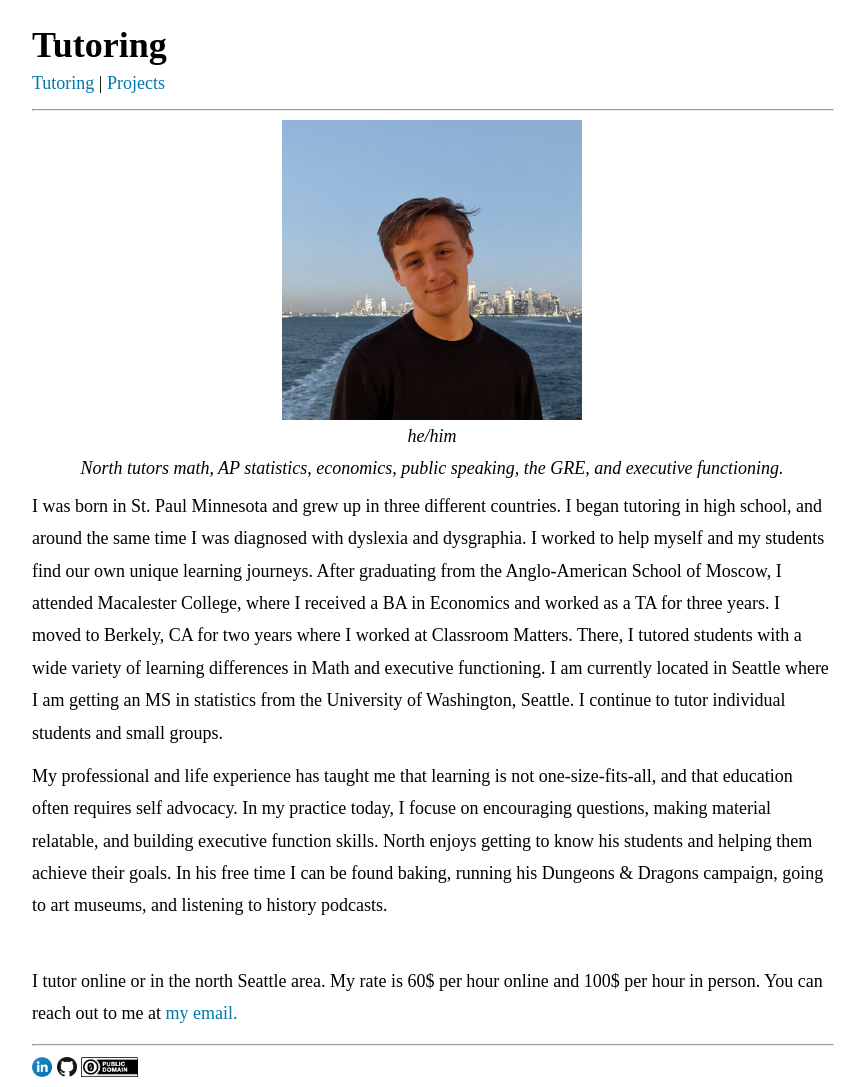
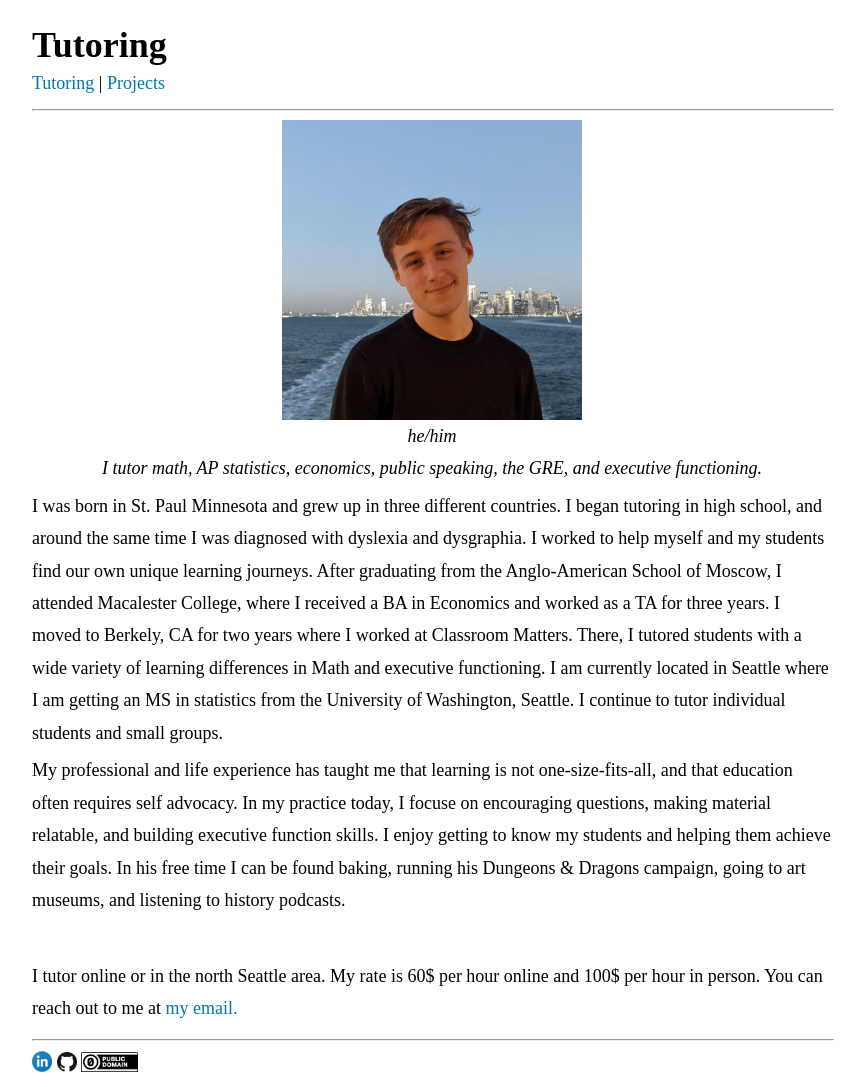
Before and after one commit to NorthCarpenter/NorthCarpenter.github.io, a Jekyll site: the page built from Tutoring.html, in a window 1280 px wide. Shown: the whole page, without its empty margins (208-1073 px from the left). Built offline with Jekyll 4.4.1, drawn with Linux system fonts in a browser that asks for light colours.

Commit message:
Diffrent footer fix
and some gramer reordering

```diff
--- a/Projects/Spreadsheets/spreadsheets.html
+++ b/Projects/Spreadsheets/spreadsheets.html
@@ -8,8 +8,7 @@
 <body>
     <p>Here are some spreadsheets I've made.
         <br>
-        This sheet is designed to analyse the outcome of an AMPTA mock trial tournament. The sheet was originaly created at the Universtiy of Arisona by several authors. It was modified to work for 10 person teams by Dan Burgess at Macalester College. I added team scores, score deviations, and explinations to the sheet.
-        <a href="https://docs.google.com/spreadsheets/d/1HhQMYNJav0S6VZxe5BqvHvj35fBpMH_dc7YmV9uPXfg/edit?usp=sharing"> Here is a public copy.</a>
+        <a href="https://docs.google.com/spreadsheets/d/1HhQMYNJav0S6VZxe5BqvHvj35fBpMH_dc7YmV9uPXfg/edit?usp=sharing"></a>This sheet</a>
+         is designed to analyse the outcome of an AMPTA mock trial tournament. The sheet was originaly created at the Universtiy of Arisona by several authors. It was modified to work for 10 person teams by Dan Burgess at Macalester College. I added team scores, score deviations, and explinations to the sheet. Here is a public copy.
     </p>
-
 </body>
--- a/Tutoring.html
+++ b/Tutoring.html
@@ -11,10 +11,10 @@
       width="300" height="300">
 
 <div style="text-align: center;">
- <em>he/him <br> North tutors math, AP statistics, economics, public speaking, the GRE, and executive functioning.</em>
+ <em>he/him <br> I tutor math, AP statistics, economics, public speaking, the GRE, and executive functioning.</em>
 </div>
  <p>I was born in St. Paul Minnesota and grew up in three different countries. I began tutoring in high school, and around the same time I was diagnosed with dyslexia and dysgraphia. I worked to help myself and my students find our own unique learning journeys. After graduating from the Anglo-American School of Moscow,  I attended Macalester College, where I received a BA in Economics and worked as a TA for three years. I moved to Berkely, CA for two years where I worked at Classroom Matters. There, I tutored students with a wide variety of learning differences in Math and executive functioning. I am currently located in Seattle where I am getting an MS in statistics from the University of Washington, Seattle. I continue to tutor individual students and small groups.</p>
- <p>My professional and life experience has taught me that learning is not one-size-fits-all, and that education often requires self advocacy. In my practice today, I focuse on encouraging questions, making material relatable, and building executive function skills. North enjoys getting to know his students and helping them achieve their goals. In his free time I can be found baking, running his Dungeons & Dragons campaign, going to art museums, and listening to history podcasts.</p>
+ <p>My professional and life experience has taught me that learning is not one-size-fits-all, and that education often requires self advocacy. In my practice today, I focuse on encouraging questions, making material relatable, and building executive function skills. I enjoy getting to know my students and helping them achieve their goals. In his free time I can be found baking, running his Dungeons & Dragons campaign, going to art museums, and listening to history podcasts.</p>
  <br>
  <p>
     I tutor online or in the north Seattle area. My rate is 60$ per hour online and 100$ per hour in person.
--- a/_includes/footer.html
+++ b/_includes/footer.html
@@ -2,7 +2,7 @@
 
 <span style="float: right;">
 
-<a href = "https://www.linkedin.com/in/north-carpenter/" target="_self"><img class="no-center" src="images/linked-in.png" alt="LinkedIn logo" width="20"></a>
+<a href = "https://www.linkedin.com/in/north-carpenter/" target="_self"><img class="no-center" src="/images/linked-in.png" alt="LinkedIn logo" width="20"></a>
 <a href = "https://github.com/NorthCarpenter" target = "_self"><img class="no-center" src = "/images/github.png" alt = "Github logo" width="20"></a>
 
 <span xmlns:dct="http://purl.org/dc/terms/">
--- a/_layouts/default.html
+++ b/_layouts/default.html
@@ -30,7 +30,9 @@
     {% include navigation.html %}
 
     <!-- Content -->
+    <main>
     {{ content }}
+    </main>
 
     <footer>
     <!-- Footer -->
--- a/style.css
+++ b/style.css
@@ -10,6 +10,13 @@
   min-height:100vh;
   display:flex;
   flex-direction:column;
+}
+
+main {
+  flex: 1;            /* fills leftover space to push footer down */
+}
+footer {
+  margin-top: auto;   /* pushes footer to the bottom when content is short */
 }
 
 a{
@@ -146,15 +153,3 @@
   margin-right: 0;
   display: inline;   /* inline images don’t center automatically */
 }
-
-#container {
-   display:grid;
-   grid-template-rows:auto 1fr auto;
-   grid-template-columns:100%;
-
-   /* fallback height */
-   min-height:100vh;
-
-   /* new small viewport height for modern browsers */
-   min-height:100svh;
-}
```
Also changed, not shown: Projects/Maps/maps.html (+7 -2 lines).
